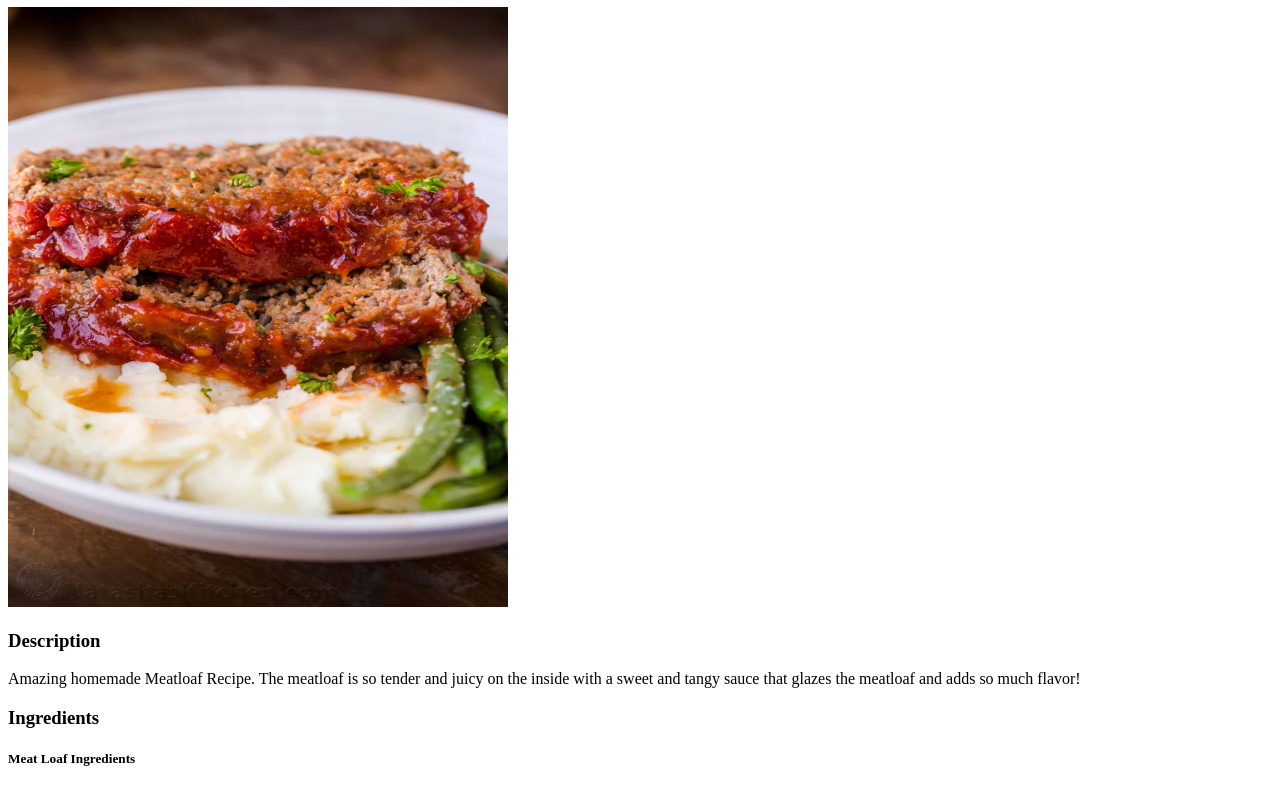
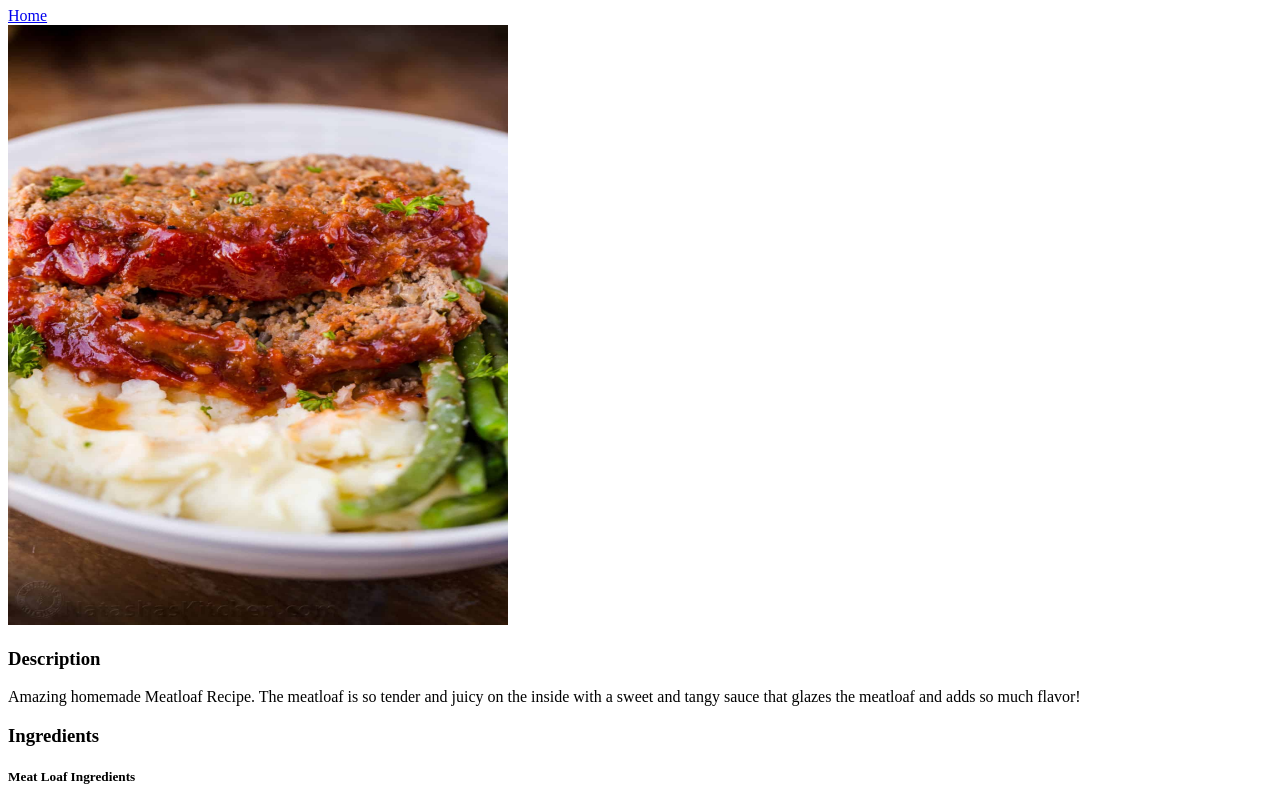
Before and after one commit to OverlordAnders/odin-recipes, a plain HTML site: page recipes/meatloaf.html in a window 1280 px wide. Shown: the part 73-863 px from the top of the page. Drawn offline with Linux system fonts and the light colour scheme.

Commit message:
Added a home link on lemon-cookies.html and meatloaf.html that brings you back to index.html

```diff
--- a/recipes/meatloaf.html
+++ b/recipes/meatloaf.html
@@ -8,6 +8,10 @@
 </head>
 <body>
     <h1>Meatloaf</h1>
+    <nav>
+         <a href="../index.html">Home</a>
+    </nav>
+
     <img src="../images/Meatloaf.jpeg" alt="Slices of meatloaf on a plate with mashed potatoes and asparagus" width="500" height="600">
     <h3>Description</h3>
         <p>Amazing homemade Meatloaf Recipe. The meatloaf is so tender and juicy on the inside with a sweet and tangy sauce that glazes the meatloaf and adds so much flavor!</p>
```
Also changed, not shown: recipes/lemon-cookies.html (+3 -0 lines).
